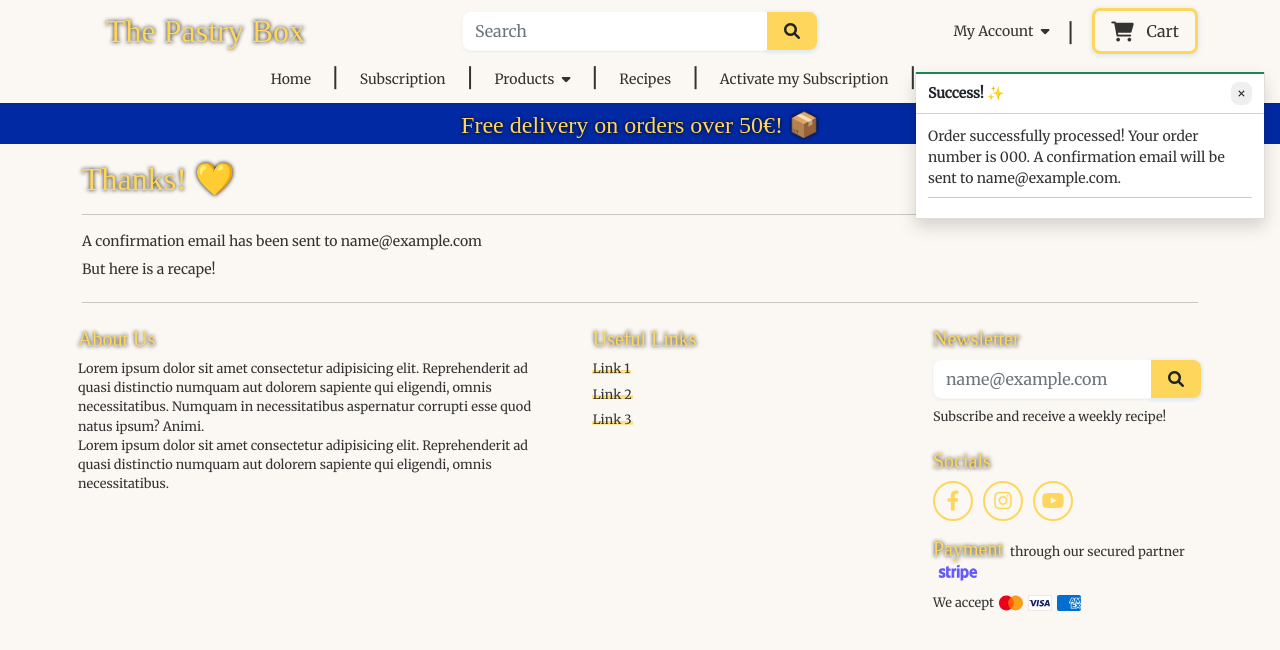
After one commit to LuciusVH/the_pastry_box, a Django app: page /checkout/checkout_success/000 in a window 1280 px wide. The commit adds this page. Shown: the top 650 px of the page. Run offline with Django 4.2, Linux system fonts and the light colour scheme; tables that the repository leaves empty hold one stand-in row (values such as "Sample post"); some libraries are stand-ins or nearby versions; some web fonts are replaced.

Commit message:
added checkout success logic

```diff
--- a/checkout/__init__.py
+++ b/checkout/__init__.py
@@ -0,0 +1 @@
+default_app_config = 'checkout.apps.CheckoutConfig'
--- a/checkout/forms.py
+++ b/checkout/forms.py
@@ -7,7 +7,7 @@ class OrderForm(forms.ModelForm):
         model = Order
         fields = ('full_name', 'email', 'phone_number',
                   'street_address1', 'street_address2',
-                  'town_or_city', 'postcode', 'country',
+                  'city', 'postcode', 'country',
                   'county',)
 
     def __init__(self, *args, **kwargs):
@@ -22,7 +22,7 @@ class OrderForm(forms.ModelForm):
             'phone_number': 'Phone Number',
             'country': 'Country',
             'postcode': 'Postal Code',
-            'town_or_city': 'Town or City',
+            'city': 'Town or City',
             'street_address1': 'Street Address 1',
             'street_address2': 'Street Address 2',
             'county': 'County',
--- a/checkout/models.py
+++ b/checkout/models.py
@@ -14,7 +14,7 @@ class Order(models.Model):
     phone_number = models.CharField(max_length=20, null=False, blank=False)
     country = models.CharField(max_length=40, null=False, blank=False)
     postcode = models.CharField(max_length=20, null=True, blank=True)
-    town_or_city = models.CharField(max_length=40, null=False, blank=False)
+    city = models.CharField(max_length=40, null=False, blank=False)
     street_address1 = models.CharField(max_length=80, null=False, blank=False)
     street_address2 = models.CharField(max_length=80, null=True, blank=True)
     county = models.CharField(max_length=80, null=True, blank=True)
@@ -38,7 +38,7 @@ class Order(models.Model):
         accounting for delivery costs.
         """
         self.order_total = self.lineitems.aggregate(
-            Sum('lineitem_total'))['lineitem_total__sum']
+            Sum('lineitem_total'))['lineitem_total__sum'] or 0
         if self.order_total < settings.FREE_DELIVERY_THRESHOLD:
             self.delivery_cost = (
                 self.order_total * settings.STANDARD_DELIVERY_PERCENTAGE / 100)
--- a/checkout/signals.py
+++ b/checkout/signals.py
@@ -12,7 +12,7 @@ def update_on_save(sender, instance, created, **kwargs):
 
 
 @receiver(post_delete, sender=OrderLineItem)
-def update_on_save(sender, instance, **kwargs):
+def update_on_delete(sender, instance, **kwargs):
     """
     Update order total on lineitem delete
     """
--- a/checkout/static/checkout/css/checkout.css
+++ b/checkout/static/checkout/css/checkout.css
@@ -20,7 +20,7 @@ fieldset input {
   display: none;
 }
 
-#submit {
+#submit-btn {
   width: 182px;
 }
 
--- a/checkout/templates/checkout/checkout.html
+++ b/checkout/templates/checkout/checkout.html
@@ -80,7 +80,7 @@
             {{ order_form.phone_number | as_crispy_field }}
             {{ order_form.street_address1 | as_crispy_field }}
             {{ order_form.street_address2 | as_crispy_field }}
-            {{ order_form.town_or_city | as_crispy_field }}
+            {{ order_form.city | as_crispy_field }}
             {{ order_form.county | as_crispy_field }}
             {{ order_form.postcode | as_crispy_field }}
             {{ order_form.country | as_crispy_field }}
@@ -112,7 +112,7 @@
               </span>
               <span>Adjust Cart</span>
             </a>
-            <button id="submit" class="btn btn-cta-light btn-cta mt-2 mt-md-0">
+            <button id="submit-btn" class="btn btn-cta-light btn-cta mt-2 mt-md-0">
               <div class="spinner hidden" id="spinner"></div>
               <div id="button-text">
                 <span>Complete Order</span>
--- /dev/null
+++ b/checkout/templates/checkout/checkout_success.html
@@ -0,0 +1,38 @@
+{% extends 'base.html' %}
+{% load static %}
+{% load cart_tools %}
+
+{% block extra_css %}
+<link rel="stylesheet" href="{% static 'checkout/css/checkout.css' %}">
+{% endblock extra_css %}
+
+{% block page_header %}
+<div class="page-header"></div>
+{% endblock page_header %}
+
+{% block content %}
+<section>
+  <div class="container">
+    <div class="row">
+      <div class="col mt-3">
+        <h2>Thanks! 💛</h2>
+        <hr class="mb-3">
+        <p>A confirmation email has been sent to <span id="order-email">{{ order.email }}</span></p>
+        <p>But here is a recape!</p>
+      </div>
+    </div>
+
+    <div class="row">
+      <div class="col-12 col-lg-7">
+
+      </div>
+    </div>
+
+    <div class="row">
+      <div class="col-12 col-lg-7 text-end">
+      </div>
+    </div>
+  </div>
+  </div>
+</section>
+{% endblock content %}
--- a/checkout/urls.py
+++ b/checkout/urls.py
@@ -3,4 +3,6 @@ from . import views
 
 urlpatterns = [
     path('', views.checkout, name='checkout'),
+    path('checkout_success/<order_number>', views.checkout_success,
+         name='checkout_success'),
 ]
--- a/checkout/views.py
+++ b/checkout/views.py
@@ -1,7 +1,9 @@
-from django.shortcuts import render, redirect, reverse
+from django.shortcuts import render, redirect, reverse, get_object_or_404
 from django.contrib import messages
 
 from .forms import OrderForm
+from .models import Order, OrderLineItem
+from products.models import Product
 from shopping_cart.contexts import cart_contents
 
 import stripe
@@ -11,25 +13,70 @@ from django.conf import settings
 
 
 def checkout(request):
-    stripe_public_key = settings.STRIPE_PUBLIC_KEY
+    """
+    Handle checkout
+    """
     stripe.api_key = settings.STRIPE_SECRET_KEY
 
-    shopping_cart = request.session.get('shopping_cart', {})
-    if not shopping_cart:
-        messages.error(
-            request, "There's nothing in your shopping cart at the moment")
-        return redirect(reverse('products'))
+    if request.method == 'POST':
+        shopping_cart = request.session.get('shopping_cart', {})
 
-    current_cart = cart_contents(request)
-    total = current_cart['grand_total']
-    stripe_total = round(total * 100)
-    intent = stripe.PaymentIntent.create(
-      amount=stripe_total,
-      currency=settings.STRIPE_CURRENCY,
+        form_data = {
+            'full_name': request.POST['full_name'],
+            'email': request.POST['email'],
+            'phone_number': request.POST['phone_number'],
+            'street_address1': request.POST['street_address1'],
+            'street_address2': request.POST['street_address2'],
+            'city': request.POST['city'],
+            'county': request.POST['county'],
+            'postcode': request.POST['postcode'],
+            'country': request.POST['country']
+        }
+        order_form = OrderForm(form_data)
+        if order_form.is_valid():
+            order = order_form.save()
+            for item_id, item_data in shopping_cart.items():
+                try:
+                    product = Product.objects.get(id=item_id)
+                    order_line_item = OrderLineItem(
+                        order=order,
+                        product=product,
+                        quantity=item_data,
+                    )
+                    order_line_item.save()
+                except Product.DoesNotExist:
+                    messages.error(request, (
+                        "One of the products in your bag wasn't \
+                        found in our database. "
+                        "Please call us for assistance!")
+                    )
+                    order.delete()
+                    return redirect(reverse('view_shopping_cart'))
 
-    )
+            request.session['save_info'] = 'save-info' in request.POST
+            return redirect(reverse('checkout_success',
+                                    args=[order.order_number]))
+        else:
+            messages.error(request, 'There was an error with your form. \
+                Please double check your information.')
+    else:
+        shopping_cart = request.session.get('shopping_cart', {})
+        if not shopping_cart:
+            messages.error(
+                request, "There's nothing in your shopping cart at the moment")
+            return redirect(reverse('products'))
 
-    order_form = OrderForm()
+        current_cart = cart_contents(request)
+        total = current_cart['grand_total']
+        stripe_total = round(total * 100)
+        intent = stripe.PaymentIntent.create(
+          amount=stripe_total,
+          currency=settings.STRIPE_CURRENCY,
+
+        )
+
+        order_form = OrderForm()
+
     template = 'checkout/checkout.html'
     context = {
         'order_form': order_form,
@@ -37,6 +84,27 @@ def checkout(request):
         'client_secret': intent.client_secret,
     }
 
-    print(shopping_cart)
+    return render(request, template, context)
+
+
+def checkout_success(request, order_number):
+    """
+    Handle successful checkout
+    """
+    # save_info = request.session.get('save_info')
+    request.session.get('save_info')
+    # newline = '\n'
+    order = get_object_or_404(Order, order_number=order_number)
+    messages.success(request, f'Order successfully processed! \n \
+        Your order number is {order_number}. A confirmation \
+        email will be sent to {order.email}.')
+
+    if 'shopping_cart' in request.session:
+        del request.session['shopping_cart']
+
+    template = 'checkout/checkout_success.html'
+    context = {
+        'order': order,
+    }
 
     return render(request, template, context)
--- a/templates/includes/toasts/toast_success.html
+++ b/templates/includes/toasts/toast_success.html
@@ -8,7 +8,7 @@
   </div>
   <div class="toast-body bg-white">
     {{ message }}
-    <hr class="mt-1 mb-3">
+    <hr class="my-2">
     {% if grand_total %}
     <p class="logo-font bg-white text-black py-1">Your Cart ({{ product_count }})</p>
     <div class="bag-notification-wrapper">
```
Also changed, not shown: checkout/admin.py (+3 -4 lines), checkout/static/checkout/js/stripe.js (+4 -4 lines), checkout/migrations/0001_initial.py, checkout/migrations/0002_rename_town_or_city_order_city.py (added), products/migrations/0001_initial.py.
